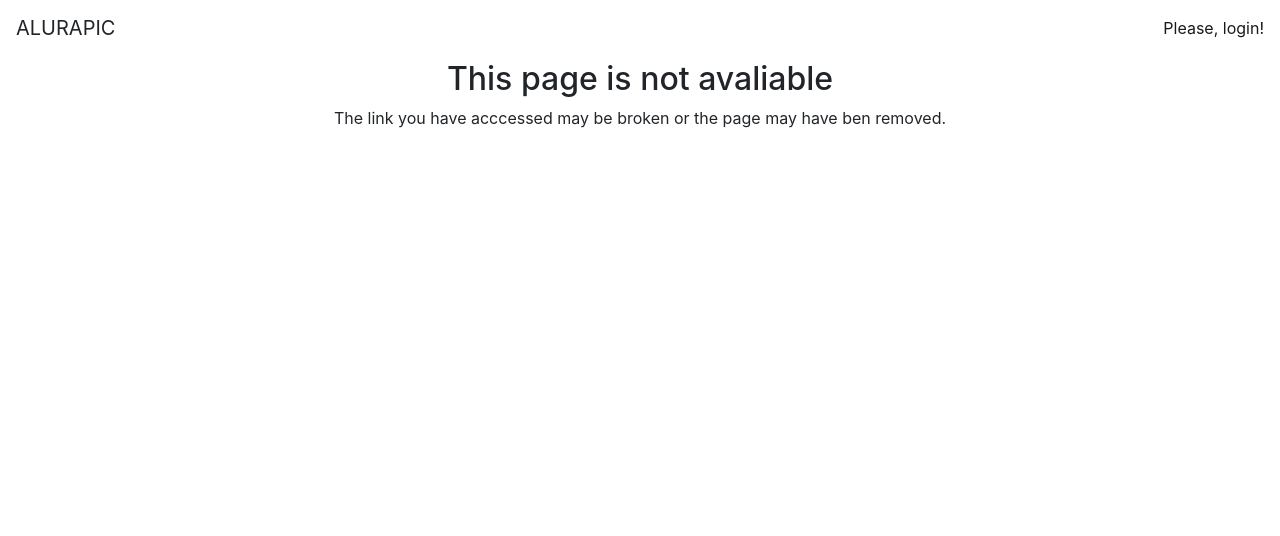
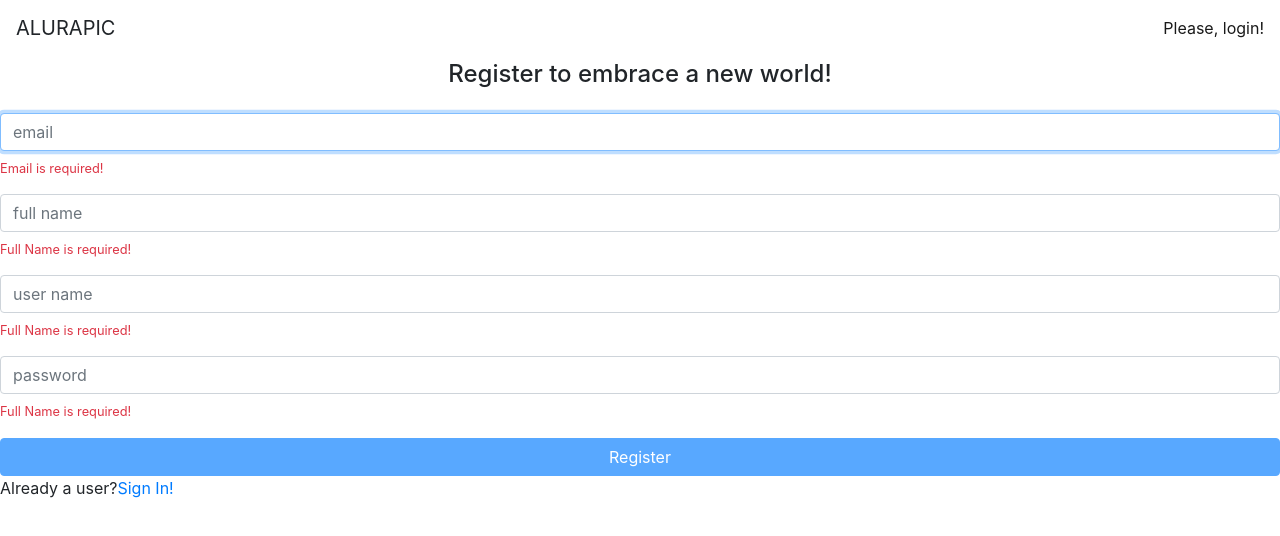
Before and after one commit to GabrielNP/estudos_angular, an Angular app in the folder alurapic/: page /signup in a window 1280 px wide. Shown: the top 536 px of the page. Built offline with nearby package versions, Linux system fonts and the light colour scheme.

Commit message:
feat: validate form
Implemented Angular Form's validator, generic validator and async validator

CHANGE LOG:
add sign up template and route
validate sign up form

```diff
--- a/alurapic/src/app/app.routing.module.ts
+++ b/alurapic/src/app/app.routing.module.ts
@@ -6,10 +6,12 @@
 import { PhotoListComponent } from './photos/photo-list/photo-list.component';
 import { PhotoListResolver } from './photos/photo-list/photo-list.resolver';
 import { SignInComponent } from './home/signin/signin.component';
+import { SignUpComponent } from './home/signup/signup.component';
 
 
 const routes: Routes = [
   { path: '', component: SignInComponent, canActivate: [AuthGuard] },
+  { path: 'signup', component: SignUpComponent },
   { path: 'user/:userName', component: PhotoListComponent, resolve: { photos: PhotoListResolver} },
   { path: 'p/add', component: PhotoListComponent },
   { path: '**', component: NotFoundComponent }
--- a/alurapic/src/app/home/home.module.ts
+++ b/alurapic/src/app/home/home.module.ts
@@ -1,15 +1,17 @@
 import { NgModule } from '@angular/core';
 import { CommonModule } from '@angular/common';
-import { ReactiveFormsModule } from '@angular/forms'
+import { FormsModule, ReactiveFormsModule } from '@angular/forms'
 import { RouterModule } from '@angular/router';
 
 import { SignInComponent } from './signin/signin.component';
+import { SignUpComponent } from './signup/signup.component';
 import { VMessageModule } from './../shared/components/vmessage/vmessage.module';
 
 @NgModule({
-    declarations: [ SignInComponent ],
+    declarations: [ SignInComponent, SignUpComponent ],
     imports: [
         CommonModule,
+        FormsModule,
         ReactiveFormsModule,
         RouterModule,
         VMessageModule
--- a/alurapic/src/app/home/signin/signin.component.html
+++ b/alurapic/src/app/home/signin/signin.component.html
@@ -35,4 +35,4 @@
 
 </form>
 
-<p>Not a user?<a>Register now</a></p>
+<p>Not a user?<a [routerLink]="['signup']">Register now</a></p>
--- /dev/null
+++ b/alurapic/src/app/home/signup/new-user.ts
@@ -0,0 +1,6 @@
+export interface NewUser {
+    userName: string,
+    email: string,
+    fullName: string,
+    password: string
+}
--- /dev/null
+++ b/alurapic/src/app/home/signup/signup.component.html
@@ -0,0 +1,76 @@
+<h4 class="text-center"> Register to embrace a new world!</h4>
+
+<form [formGroup]="signupForm" class="form mt-4" (submit)="signUp()">
+    <div class="form-group">
+        <input  formControlName="email" placeholder="email" class="form-control" autofocus >
+        <ap-vmessage
+            *ngIf="signupForm.get('email').errors?.required"
+            text="Email is required!">
+        </ap-vmessage>
+        <ap-vmessage
+            *ngIf="signupForm.get('email').errors?.email"
+            text="Invalid email!">
+        </ap-vmessage>
+    </div>
+
+    <div class="form-group">
+        <input  formControlName="fullName" placeholder="full name" class="form-control">
+        <ap-vmessage
+            *ngIf="signupForm.get('fullName').errors?.required"
+            text="Full Name is required!">
+        </ap-vmessage>
+        <ap-vmessage
+            *ngIf="signupForm.get('fullName').errors?.minlength"
+            text="Minimum length is 2">
+        </ap-vmessage>
+        <ap-vmessage
+            *ngIf="signupForm.get('fullName').errors?.maxlength"
+            text="Maximum length is 40">
+        </ap-vmessage>
+    </div>
+
+    <div class="form-group">
+        <input formControlName="userName"  placeholder="user name" class="form-control">
+        <ap-vmessage
+            *ngIf="signupForm.get('userName').errors?.required"
+            text="Full Name is required!">
+        </ap-vmessage>
+        <ap-vmessage
+            *ngIf="signupForm.get('userName').errors?.minlength"
+            text="Minimum length is 2">
+        </ap-vmessage>
+        <ap-vmessage
+            *ngIf="signupForm.get('userName').errors?.maxlength"
+            text="Maximum length is 30">
+        </ap-vmessage>
+        <ap-vmessage
+            *ngIf="signupForm.get('userName').errors?.lowercase"
+            text="Must be lower case">
+        </ap-vmessage>
+        <ap-vmessage
+            *ngIf="signupForm.get('userName').errors?.userNameTaken"
+            text="Username already taken">
+        </ap-vmessage>
+        <small *ngIf="signupForm.get('userName').valid" class="text-success">User available</small>
+    </div>
+
+    <div class="form-group">
+        <input formControlName="password" type="password" placeholder="password" class="form-control">
+        <ap-vmessage
+            *ngIf="signupForm.get('password').errors?.required"
+            text="Full Name is required!">
+        </ap-vmessage>
+        <ap-vmessage
+            *ngIf="signupForm.get('password').errors?.minlength"
+            text="Minimum length is 8">
+        </ap-vmessage>
+        <ap-vmessage
+            *ngIf="signupForm.get('password').errors?.maxlength"
+            text="Maximum length is 14">
+        </ap-vmessage>
+    </div>
+
+    <button [disabled]="signupForm.invalid || signupForm.pending" class="btn btn-primary btn-block">Register</button>
+
+    <p>Already a user?<a [routerLink]="['']">Sign In!</a></p>
+</form>
--- /dev/null
+++ b/alurapic/src/app/home/signup/signup.component.ts
@@ -0,0 +1,47 @@
+import { Component, OnInit } from '@angular/core';
+import { FormBuilder, FormGroup, Validators } from '@angular/forms';
+import { Router } from '@angular/router';
+
+import { lowerCaseValidator } from 'src/app/shared/validators/lowercase-validator';
+import { NewUser } from './new-user';
+import { SignUpService } from './signup.service';
+import { UserNotTakenValidatorService } from './user-not-taken.validator.service';
+
+@Component({
+    templateUrl: './signup.component.html'
+})
+export class SignUpComponent implements OnInit{
+    signupForm: FormGroup;
+
+    constructor(private formBuilder: FormBuilder,
+                private signUpService: SignUpService,
+                private router: Router,
+                private userNotTakenValidatorService: UserNotTakenValidatorService) {}
+
+    ngOnInit(): void {
+        this.signupForm = this.formBuilder.group({
+            email: ['', [Validators.required, Validators.email]],
+            fullName: ['', [Validators.required, Validators.minLength(2), Validators.maxLength(40)]],
+            userName: ['',
+                [
+                    Validators.required,
+                    Validators.minLength(2),
+                    Validators.maxLength(30),
+                    lowerCaseValidator
+                ],
+                this.userNotTakenValidatorService.checkUserNameTaken()
+            ],
+            password: ['', [Validators.required, Validators.minLength(8), Validators.maxLength(14)]],
+        })
+    }
+
+    signUp() {
+        const newUser = this.signupForm.getRawValue() as NewUser;
+        this.signUpService
+        .signUp(newUser)
+        .subscribe(
+            () => this.router.navigate(['']),
+            err => console.log(err)
+        );
+    }
+}
--- /dev/null
+++ b/alurapic/src/app/home/signup/signup.service.ts
@@ -0,0 +1,20 @@
+import { HttpClient } from "@angular/common/http";
+import { Injectable } from "@angular/core";
+
+import { NewUser } from "./new-user";
+
+const API_URL = "http://localhost:3000";
+
+@Injectable({providedIn: 'root'})
+export class SignUpService {
+    constructor(private http: HttpClient) {}
+
+    checkUserNameTaken(userName: string) {
+        console.log(userName);
+        return this.http.get(`${API_URL}/user/exists/${userName}`);
+    }
+
+    signUp(newUser: NewUser) {
+        return this.http.post(`${API_URL}/user/signup`, newUser);
+    }
+}
--- /dev/null
+++ b/alurapic/src/app/home/signup/user-not-taken.validator.service.ts
@@ -0,0 +1,24 @@
+import { AbstractControl } from '@angular/forms';
+import { Injectable } from '@angular/core';
+
+import { debounceTime, switchMap, map, first } from 'rxjs/operators';
+
+import { SignUpService } from './signup.service';
+
+@Injectable({ providedIn: 'root' })
+export class UserNotTakenValidatorService {
+
+    constructor(private signUpService: SignUpService) {}
+
+    checkUserNameTaken() {
+
+        return (control: AbstractControl) => {
+            return control
+                .valueChanges
+                .pipe(debounceTime(300))
+                .pipe(switchMap(userName => this.signUpService.checkUserNameTaken(userName)))
+                .pipe(map(isTaken => isTaken ? { userNameTaken: true } : null ))
+                .pipe(first());
+        }
+    }
+}
--- /dev/null
+++ b/alurapic/src/app/shared/validators/lowercase-validator.ts
@@ -0,0 +1,9 @@
+import { AbstractControl } from "@angular/forms";
+
+
+export function lowerCaseValidator(control: AbstractControl) {
+    if (control.value.trim() && !/^[a-z0-9 \-]+$/.test(control.value)) {
+        return { lowercase: true }
+    }
+    return null;
+}
```
